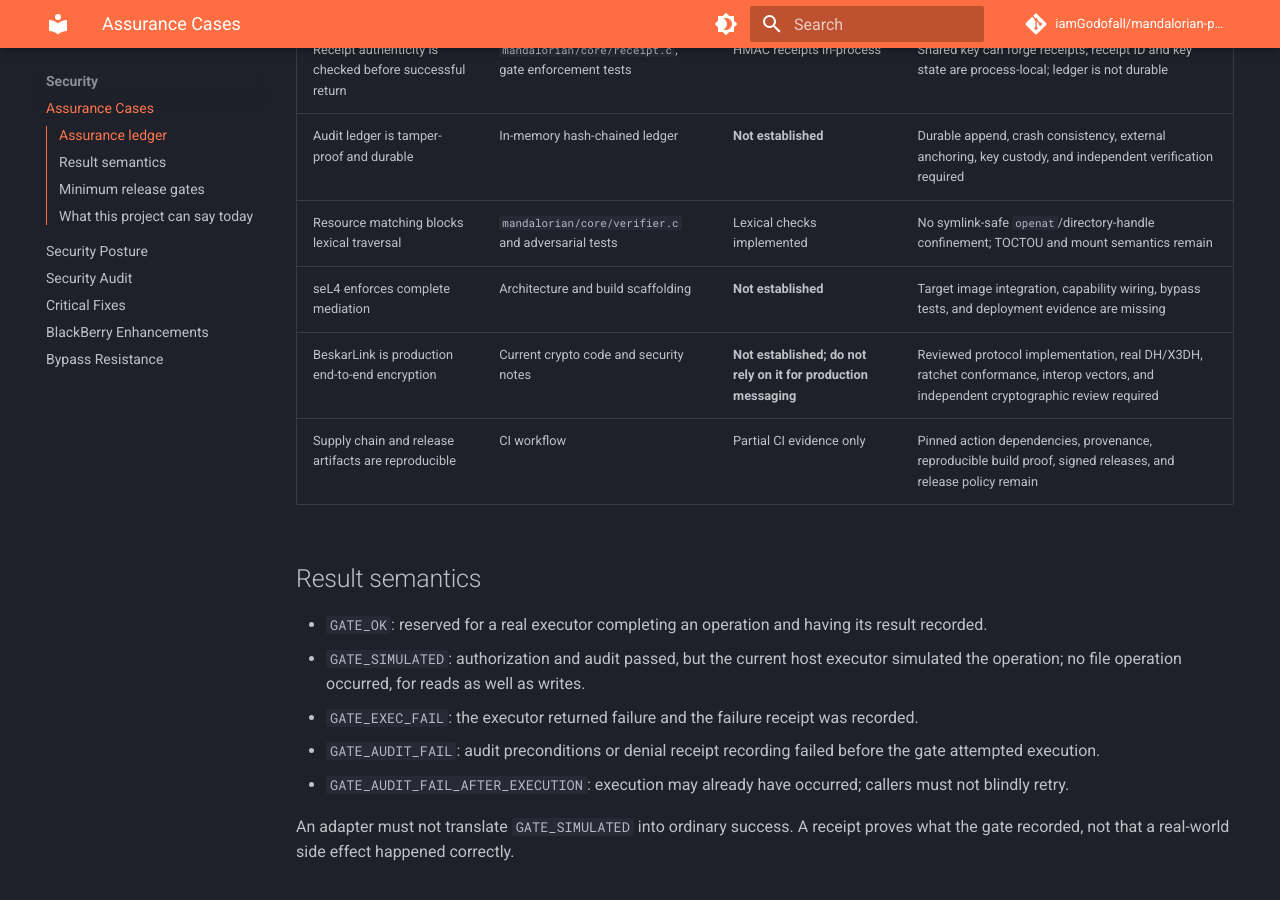
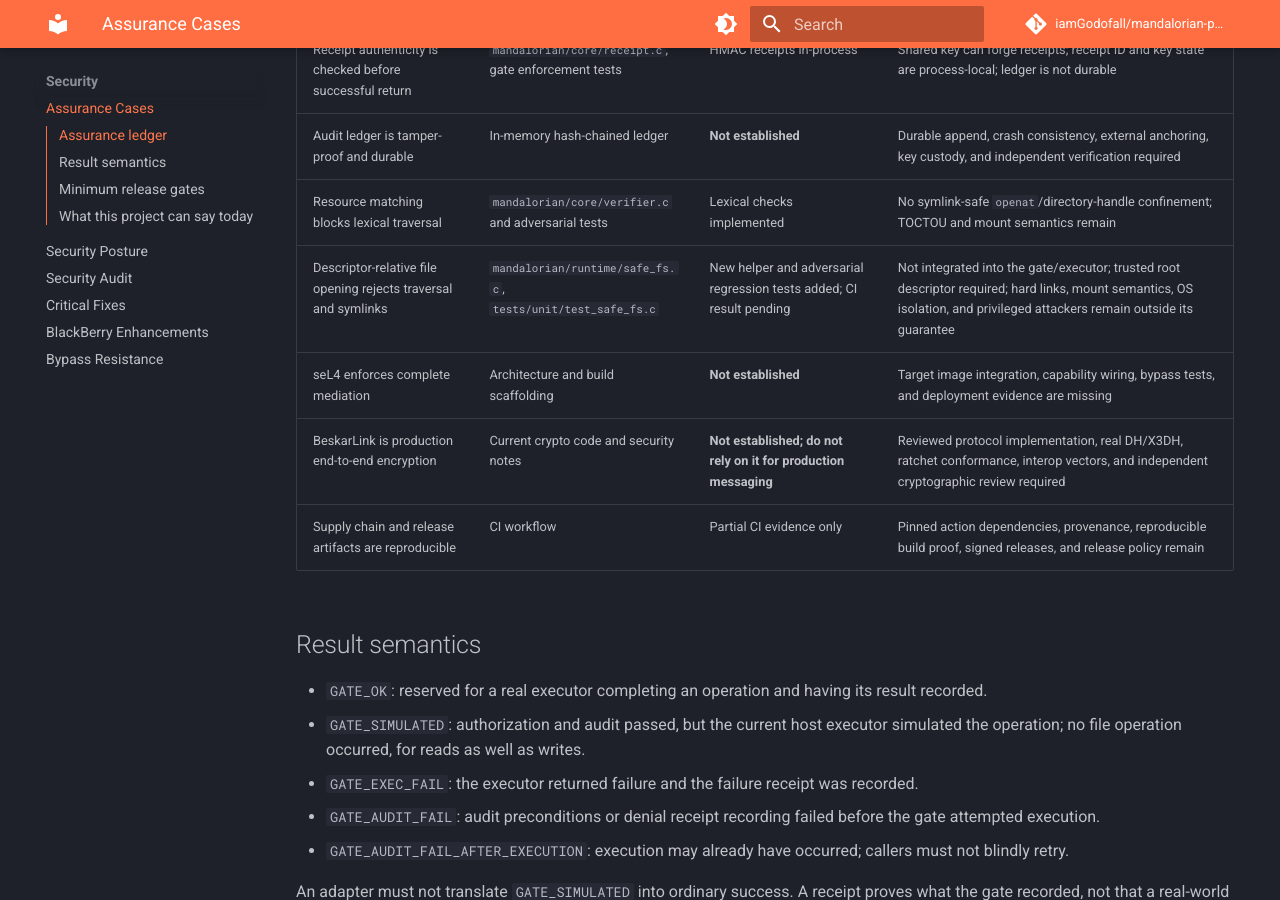
Before and after one commit to iamGodofall/mandalorian-project, an MkDocs documentation site: the page built from docs/security/ASSURANCE_CASES.md, in a window 1280 px wide and 900 px high, scrolled down 974 px. Built offline with MkDocs 1.6.1 and Material for MkDocs 9.7.7, drawn with Linux system fonts in a browser that asks for light colours; comment, search, counter and statistics services are not loaded.

Commit message:
docs: record safe filesystem primitive and explicit limits

```diff
--- a/docs/security/ASSURANCE_CASES.md
+++ b/docs/security/ASSURANCE_CASES.md
@@ -18,6 +18,7 @@ The rule for this project is simple: a security claim must point to code, a test
 | Receipt authenticity is checked before successful return | `mandalorian/core/receipt.c`, gate enforcement tests | HMAC receipts in-process | Shared key can forge receipts; receipt ID and key state are process-local; ledger is not durable |
 | Audit ledger is tamper-proof and durable | In-memory hash-chained ledger | **Not established** | Durable append, crash consistency, external anchoring, key custody, and independent verification required |
 | Resource matching blocks lexical traversal | `mandalorian/core/verifier.c` and adversarial tests | Lexical checks implemented | No symlink-safe `openat`/directory-handle confinement; TOCTOU and mount semantics remain |
+| Descriptor-relative file opening rejects traversal and symlinks | `mandalorian/runtime/safe_fs.c`, `tests/unit/test_safe_fs.c` | New helper and adversarial regression tests added; CI result pending | Not integrated into the gate/executor; trusted root descriptor required; hard links, mount semantics, OS isolation, and privileged attackers remain outside its guarantee |
 | seL4 enforces complete mediation | Architecture and build scaffolding | **Not established** | Target image integration, capability wiring, bypass tests, and deployment evidence are missing |
 | BeskarLink is production end-to-end encryption | Current crypto code and security notes | **Not established; do not rely on it for production messaging** | Reviewed protocol implementation, real DH/X3DH, ratchet conformance, interop vectors, and independent cryptographic review required |
 | Supply chain and release artifacts are reproducible | CI workflow | Partial CI evidence only | Pinned action dependencies, provenance, reproducible build proof, signed releases, and release policy remain |
```
